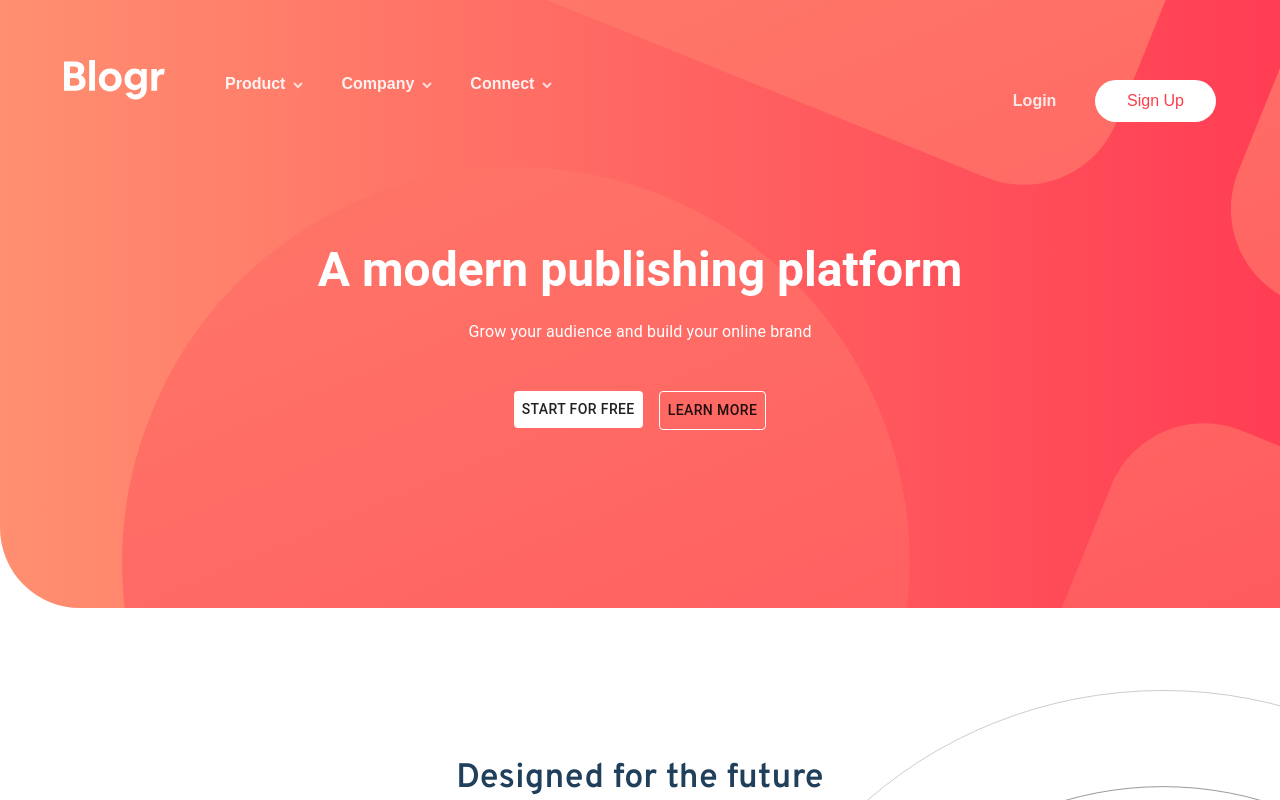
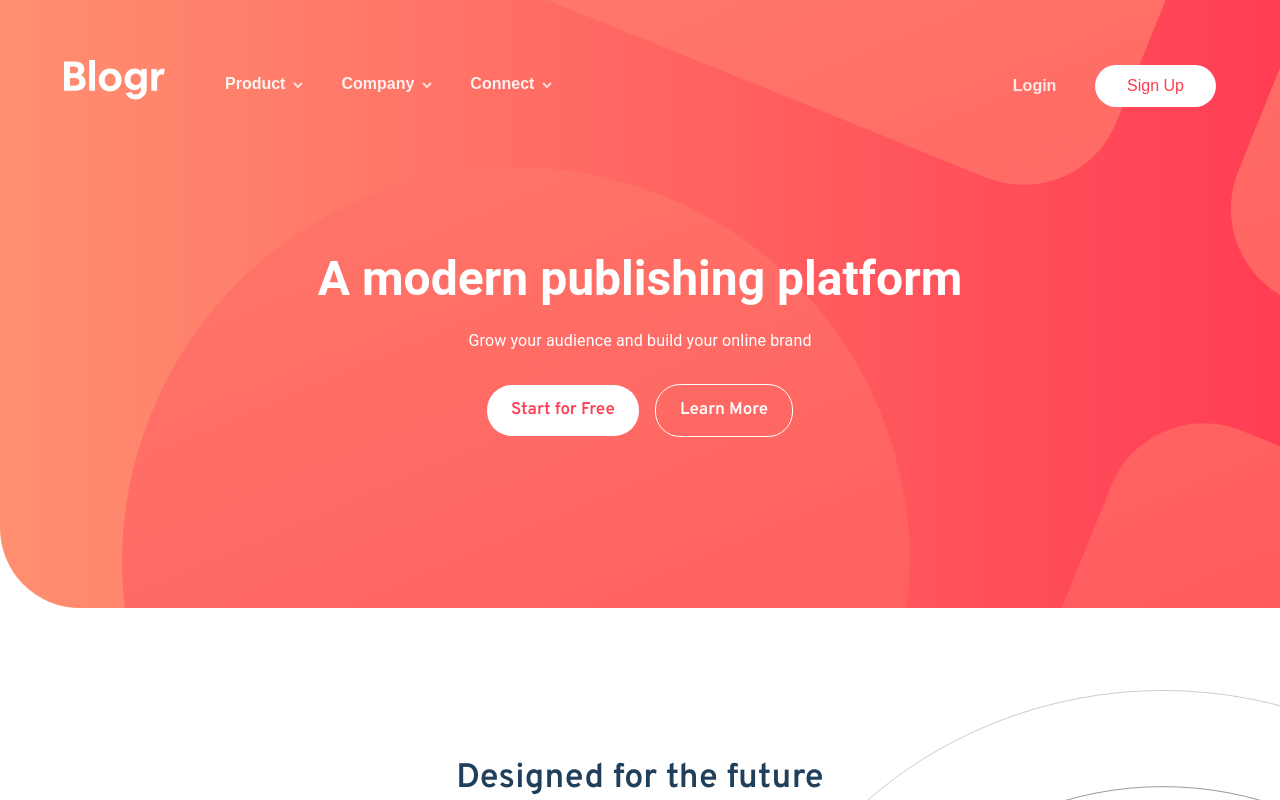
Before and after one commit to alexticovschi/blogger-landing-page, a Next.js app: page / in a window 1280 px wide. Shown: the top 800 px of the page. Built offline with nearby package versions, Linux system fonts and the light colour scheme.

Commit message:
footer header & navigation css fix

```diff
--- a/components/Footer/Footer.jsx
+++ b/components/Footer/Footer.jsx
@@ -24,13 +24,7 @@ const Footer = () => {
           </li>
         </ul>
         <ul className={classes.footerList}>
-          <Typography
-            variant="subtitle1"
-            className={classes.footerTitle}
-            gutterBottom
-          >
-            Product
-          </Typography>
+          <h6 className={classes.footerTitle}>Product</h6>
           <li>
             <Link href="#">Overview</Link>
           </li>
@@ -50,13 +44,7 @@ const Footer = () => {
           </li>
         </ul>
         <ul className={classes.footerList}>
-          <Typography
-            variant="subtitle1"
-            className={classes.footerTitle}
-            gutterBottom
-          >
-            Company
-          </Typography>
+          <h6 className={classes.footerTitle}>Company</h6>
           <li>
             <Link href="#">About</Link>
           </li>
@@ -71,13 +59,7 @@ const Footer = () => {
           </li>
         </ul>
         <ul className={classes.footerList}>
-          <Typography
-            variant="subtitle1"
-            className={classes.footerTitle}
-            gutterBottom
-          >
-            Connect
-          </Typography>
+          <h6 className={classes.footerTitle}>Connect</h6>
           <li>
             <Link href="#">Contact</Link>
           </li>
--- a/components/Footer/footerStyles.js
+++ b/components/Footer/footerStyles.js
@@ -23,6 +23,7 @@ const useStyles = makeStyles(() => ({
     display: "flex",
     alignSelf: "center",
     paddingBottom: "20px",
+    marginTop: "-10px",
   },
   footerList: {
     listStyleType: "none",
@@ -47,7 +48,9 @@ const useStyles = makeStyles(() => ({
     },
   },
   footerTitle: {
+    margin: 0,
     marginBottom: "30px",
+    fontSize: 18,
     color: "#fff",
     fontFamily: ["Ubuntu", "sans-serif"],
     fontWeight: "600",
--- a/components/HomeComponents/HeaderIntro/HeaderIntro.jsx
+++ b/components/HomeComponents/HeaderIntro/HeaderIntro.jsx
@@ -2,7 +2,7 @@ import React from "react";
 import useStyles from "./headerStyles";
 import Typography from "@material-ui/core/Typography";
 import Grid from "@material-ui/core/Grid";
-import Button from "@material-ui/core/Button";
+import Link from "next/link";
 
 const HeaderIntro = () => {
   const classes = useStyles();
@@ -28,18 +28,20 @@ const HeaderIntro = () => {
           Grow your audience and build your online brand
         </Typography>
       </div>
-      <div>
-        <Grid container spacing={2} justify="center">
-          <Grid item>
-            <Button className={classes.introBtnLeft} container="contained">
+      <Grid container spacing={2} justify="center">
+        <Grid item>
+          <Link href="#">
+            <a className={classes.introBtnLeft} container="contained">
               Start for Free
-            </Button>
-          </Grid>
-          <Grid item>
-            <Button className={classes.introBtnRight}>Learn More</Button>
-          </Grid>
+            </a>
+          </Link>
         </Grid>
-      </div>
+        <Grid item>
+          <Link href="#">
+            <a className={classes.introBtnRight}>Learn More</a>
+          </Link>
+        </Grid>
+      </Grid>
     </div>
   );
 };
--- a/components/HomeComponents/HeaderIntro/headerStyles.js
+++ b/components/HomeComponents/HeaderIntro/headerStyles.js
@@ -9,32 +9,37 @@ const useStyles = makeStyles(() => ({
     marginTop: "4rem",
     marginBottom: "2.8rem",
   },
+  btnsGridContainer: {
+    display: "flex",
+    justifyContent: "space-between",
+    width: "300px",
+    margin: "0 auto",
+  },
   introBtnLeft: {
     fontFamily: "Overpass",
-    fontSize: 16,
+    fontSize: 17,
     fontWeight: "600",
     textTransform: "none",
-    padding: "0.6rem 1.5rem",
+    padding: ".9rem 1.5rem",
     borderRadius: "25px",
     color: "hsl(353, 100%, 62%)",
-    backgroundColor: "#fff !important",
-    zIndex: "10 !important",
+    backgroundColor: "#fff",
 
     "&:hover": {
-      backgroundColor: "hsl(355, 100%, 74%) !important",
-      color: "#fff !important",
+      backgroundColor: "hsl(355, 100%, 74%)",
+      color: "#fff",
       boxShadow: "none",
     },
   },
   introBtnRight: {
     fontFamily: "Overpass",
-    fontSize: 16,
+    fontSize: 17,
     fontWeight: "600",
     textTransform: "none",
-    padding: "0.6rem 1.5rem",
+    padding: ".9rem 1.5rem",
     borderRadius: "25px",
     color: "#fff",
-    border: "1px solid#fff !important",
+    border: "1px solid#fff",
 
     "&:hover": {
       backgroundColor: "#fff",
--- a/components/Navigation/navigationStyles.js
+++ b/components/Navigation/navigationStyles.js
@@ -182,15 +182,12 @@ const useStyles = makeStyles(() => ({
     },
   },
   loginAndSignup: {
-    marginLeft: "auto",
     textAlign: "center",
-
-    "@media (max-width: 1032px)": {
-      marginLeft: "90px",
-    },
+    marginTop: "-15px",
 
     "@media (max-width: 1000px)": {
-      marginLeft: "0",
+      marginLeft: "-40px",
+      marginTop: "15px",
     },
 
     "& a": {
@@ -206,6 +203,10 @@ const useStyles = makeStyles(() => ({
   loginAndSignupGridContainer: {
     listStyleType: "none",
     marginTop: "20px",
+
+    "@media (max-width: 1000px)": {
+      marginLeft: "0",
+    },
 
     "@media (min-width: 1000px)": {
       display: "grid",
```
